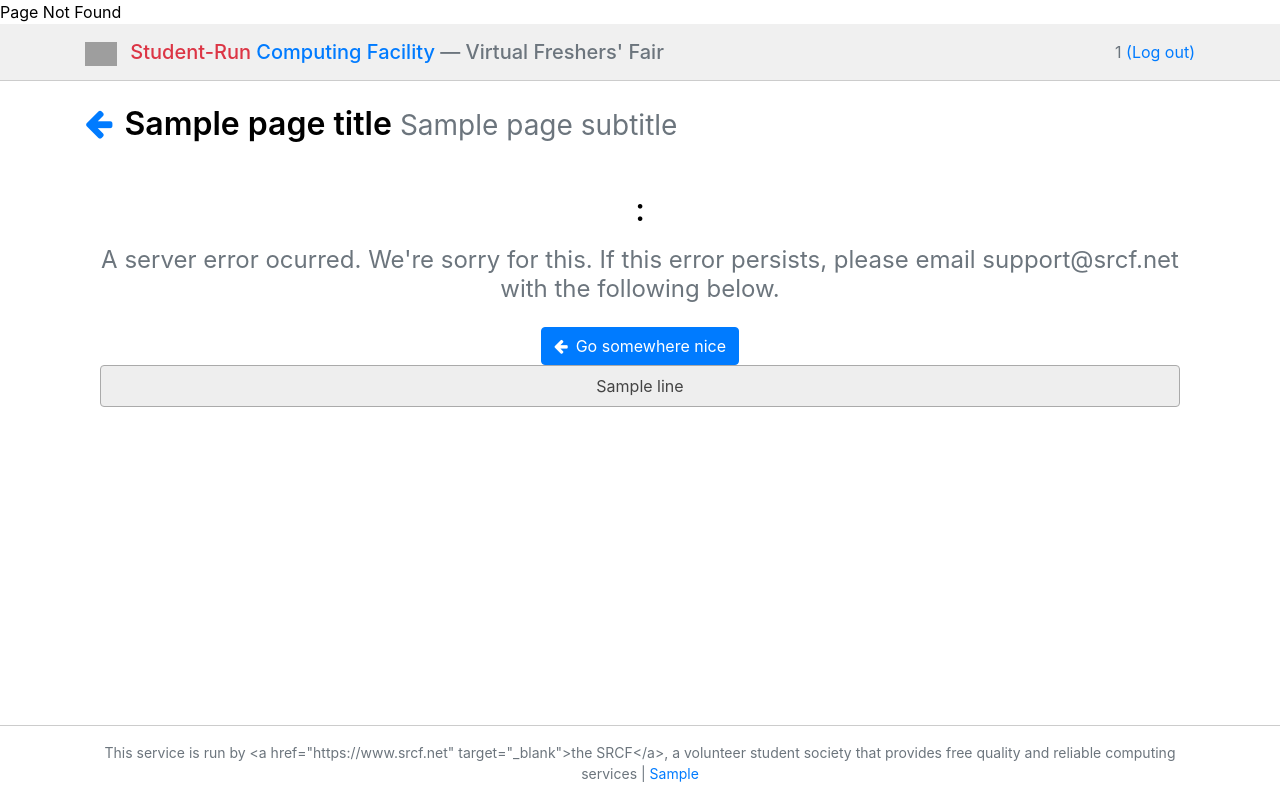
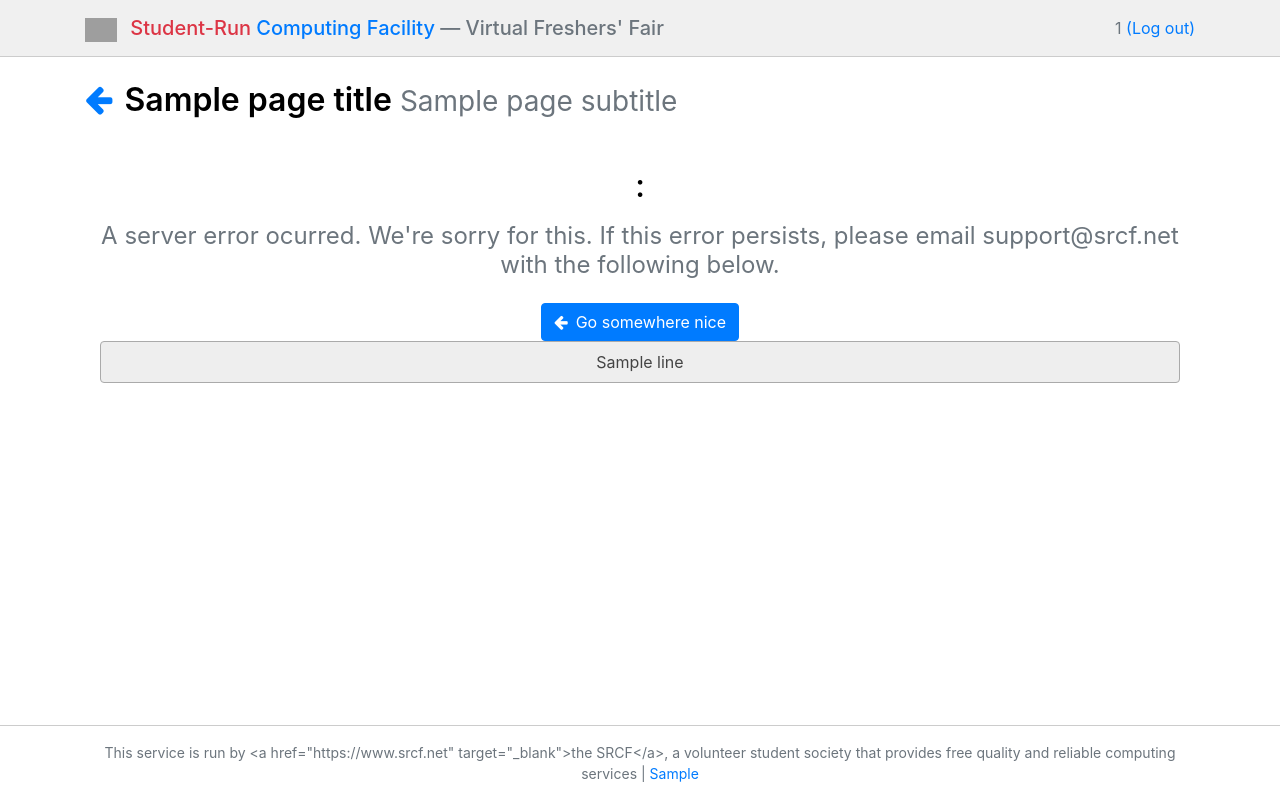
Before and after one commit to SRCF/lightbluetent, a Python web app: template lightbluetent/templates/error.html in a window 1280 px wide. Run offline with Jinja, Linux system fonts and the light colour scheme; the template is opened without the code that fills it: most values are stand-ins (such as "Sample title", 1, 10 or a date in 2020); some libraries are stand-ins or nearby versions; some web fonts are replaced; grey boxes are pictures that could not be loaded.

Commit message:
Fix incorrect error page title

```diff
--- a/lightbluetent/templates/error.html
+++ b/lightbluetent/templates/error.html
@@ -1,5 +1,5 @@
 {% extends "base.html" %}
-{% block title %}Page Not Found{% endblock %}
+{% block title %}<title>SRCF Freshers' Fair &mdash; {{error.code}}: {{error.name}}</title>{% endblock %}
 {% block body %}
 <div class="container text-center pt-9">
     <div class="display-1 text-primary mb-5">
```
